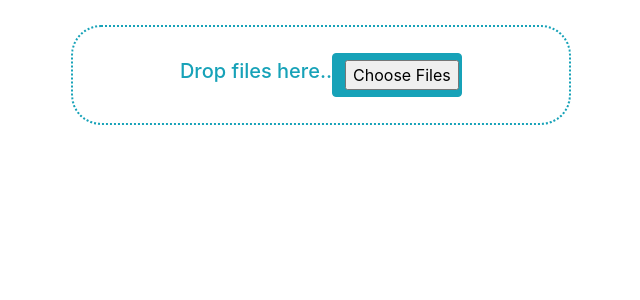
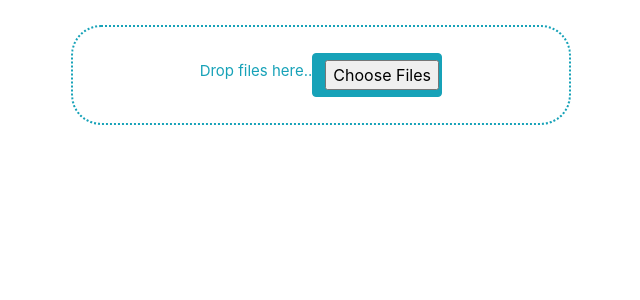
Before and after one commit to KokilaBawankar/angular-file-drag-drop, an Angular app: page / in a window 1280 px wide. Shown: the top 300 px of the page, without its empty margins (14-654 px from the left). Built offline with nearby package versions, Linux system fonts and the light colour scheme.

Commit message:
Added css class for text inside drag area.

```diff
--- a/src/app/app.component.html
+++ b/src/app/app.component.html
@@ -8,7 +8,7 @@
              (droppedFiles)="uploadFiles($event)"
              (dropAreaHover)="dropAreaHovering($event)"
              [class.drop-section-hover]="dropAreaHover">
-          <h5 class="text-info" >Drop files here..</h5>
+          <h5 class="text-info file-drop-box-text" >Drop files here..</h5>
           <input type="file"
                  class="btn btn-info file-input-button"
                  (change)="uploadFiles($event.target.files)" multiple>
```
